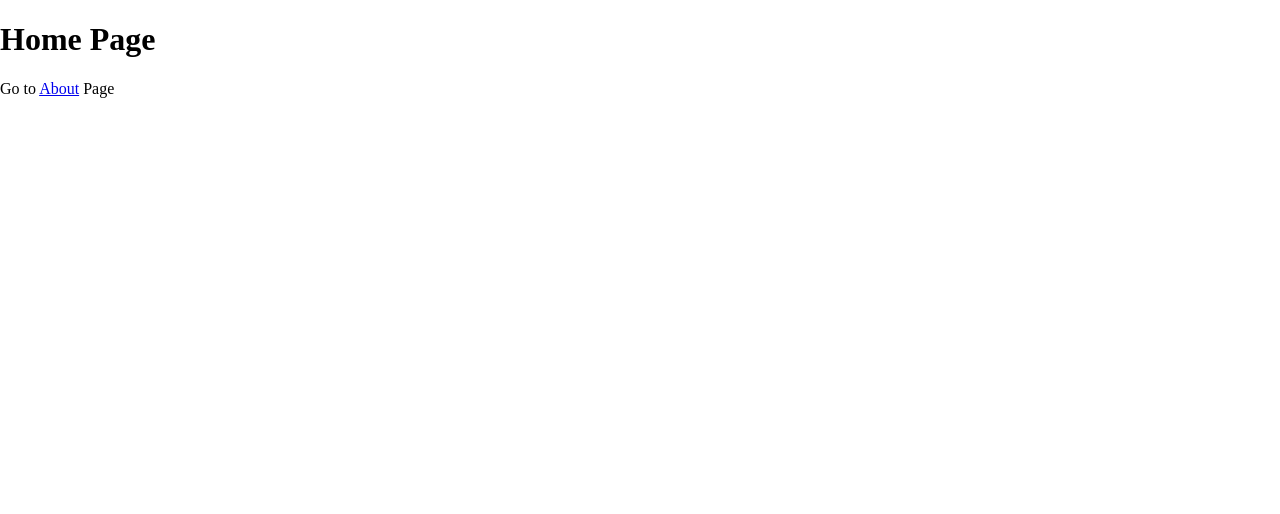
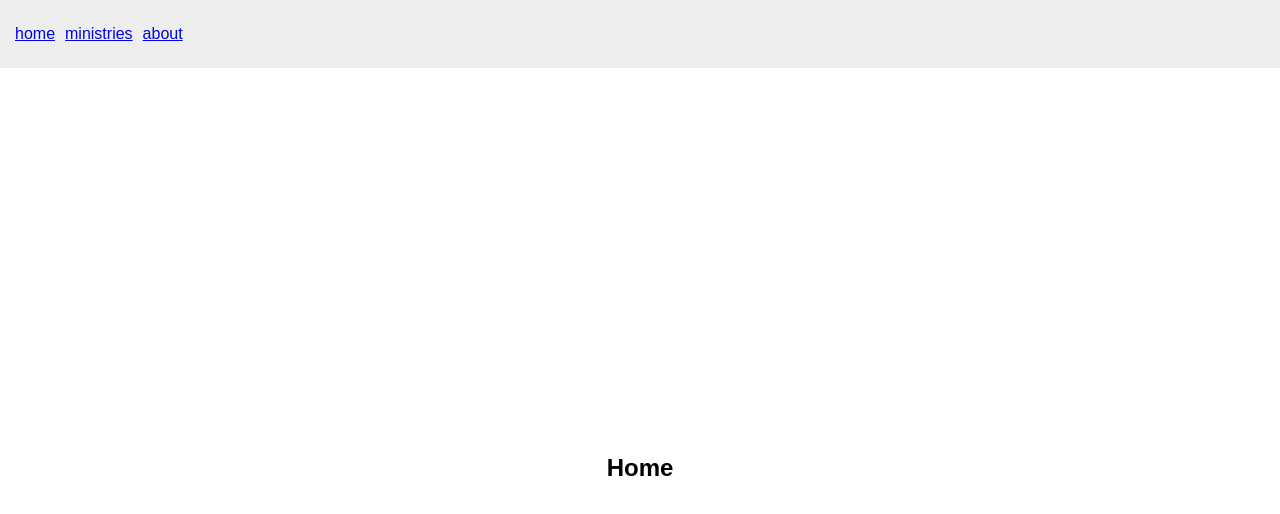
Before and after one commit to EstopaceMA/jcor-site-fe, a React (Vite) app: page / in a window 1280 px wide. Shown: the top 514 px of the page. Built offline with nearby package versions, Linux system fonts and the light colour scheme.

Commit message:
initialize homepage

```diff
--- /dev/null
+++ b/src/components/organisms/Nav/Nav.style.ts
@@ -0,0 +1,19 @@
+import styled from "styled-components";
+
+export const StyledNav = styled.nav`
+  position: sticky;
+  top: 0;
+  background: #fff;
+  overflow: auto;
+  white-space: nowrap;
+  align-items: center;
+  height: 48px;
+  padding: 10px;
+  background-color: #eee;
+  display: flex;
+`;
+
+export const Li = styled.li`
+  display: inline-block;
+  padding: 5px;
+`;
--- /dev/null
+++ b/src/components/organisms/Nav/Nav.tsx
@@ -0,0 +1,19 @@
+import { Li, StyledNav } from "./Nav.style";
+
+export const Nav = () => {
+  return (
+    <StyledNav>
+      <div>
+        <Li>
+          <a href="#home">home</a>
+        </Li>
+        <Li>
+          <a href="#ministries">ministries</a>
+        </Li>
+        <Li>
+          <a href="#about">about</a>
+        </Li>
+      </div>
+    </StyledNav>
+  );
+};
--- /dev/null
+++ b/src/components/organisms/Nav/index.ts
@@ -0,0 +1 @@
+export { Nav as Navigation } from "./Nav";
--- a/src/main.tsx
+++ b/src/main.tsx
@@ -8,6 +8,7 @@ const GlobalStyle = createGlobalStyle`
   body {
     margin: 0;
     padding: 0;
+    font-family: Arial, Helvetica, sans-serif;
   }
 `;
 
--- a/src/pages/HomePage/HomePage.tsx
+++ b/src/pages/HomePage/HomePage.tsx
@@ -1,12 +1,23 @@
 import { Link } from "react-router-dom";
+
+import { Section } from "./Homepage.style";
+import { Navigation } from "../../components/organisms/Nav";
 
 export const HomePage = () => {
   return (
     <div>
-      <h1>Home Page</h1>
-      <p>
-        Go to <Link to="/about">About</Link> Page
-      </p>
+      <Navigation />
+      <div>
+        <Section>
+          <h1>Home</h1>
+        </Section>
+        <Section>
+          <h1>Ministries</h1>
+        </Section>
+        <Section>
+          <h1>About</h1>
+        </Section>
+      </div>
     </div>
   );
 };
--- /dev/null
+++ b/src/pages/HomePage/Homepage.style.ts
@@ -0,0 +1,8 @@
+import styled from "styled-components";
+
+export const Section = styled.section`
+  height: 100vh;
+  display: flex;
+  align-items: center;
+  justify-content: center;
+`;
```
